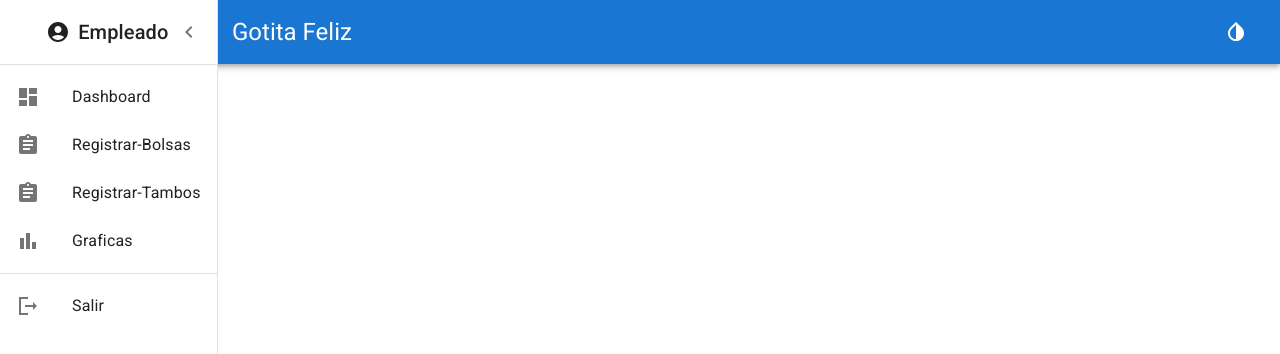
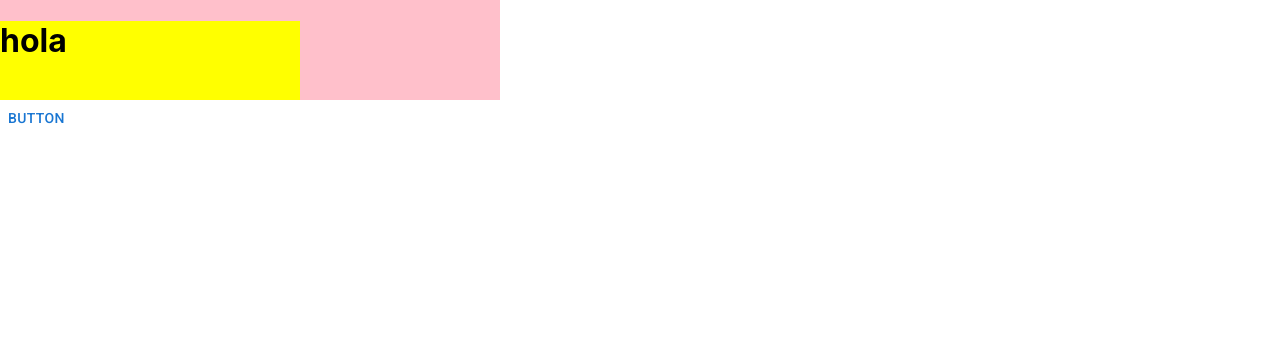
Before and after one commit to andreanicte02/gotita-feliz-frontend, a React (Create React App) app: page /employee in a window 1280 px wide. Shown: the top 354 px of the page. Built offline with nearby package versions, Linux system fonts and the light colour scheme.

Commit message:
-ejemplos

```diff
--- a/src/Components/Containers/Employee.js
+++ b/src/Components/Containers/Employee.js
@@ -1,12 +1,13 @@
 import Dashboard from './Employee/Dashboard';
 import React from 'react'
+import Pizarra from "./Employee/Pizarra";
 
 
 
 const Employee = props => {
   return (
     <>
-     <Dashboard/>
+     <Pizarra></Pizarra>
     </>
   );
 }
--- a/src/Components/Containers/Employee/Dashboard.js
+++ b/src/Components/Containers/Employee/Dashboard.js
@@ -24,7 +24,7 @@ const Dashboard = () => {
 
             <Box sx={{ display: 'flex' }}>
 
-                <AppBar position='absolute' open={flagOpenBar} >
+                <AppBar position='absolute' >
 
                     <Toolbar>
 
@@ -34,8 +34,6 @@ const Dashboard = () => {
                             aria-label="open drawer"
                             onClick={openBar}
                             sx={{
-
-
                                 ...(!flagOpenBar && { marginRight: '10px' }),
                                 ...(flagOpenBar && { marginRight: '180px' }),
                             }}
@@ -61,7 +59,7 @@ const Dashboard = () => {
 
                 </AppBar>
 
-                <Drawer variant="permanent" open={flagOpenBar}
+                <Drawer variant="permanent"
                     sx={{
                         ...(!flagOpenBar && { display: 'none' }),
 
@@ -74,8 +72,6 @@ const Dashboard = () => {
                             alignItems: 'center',
                             justifyContent: 'flex-end',
                             px: [1],
-
-
                         }}
 
                     >
--- /dev/null
+++ b/src/Components/Containers/Employee/Pizarra.js
@@ -0,0 +1,36 @@
+import React, {useState} from 'react';
+import PropTypes from 'prop-types';
+import {Box, Button} from "@mui/material";
+
+const Pizarra = props => {
+
+    const [open,setOpen] = useState(true);
+
+    const onClick=() =>{
+
+        setOpen(!open);
+
+    }
+
+    return (
+       <Box>
+           <Box width={{xs:0,sm:100,md:200,lg:500}} sx={{transition: "width 2s"}} overflow="hidden" bgcolor={"pink"} height={100}>
+
+               <Box width={300} height={300} bgcolor={{md:"salmon", lg:"yellow"} }>
+                   <h1> hola </h1>
+               </Box>
+
+           </Box>
+
+           <Button onClick={onClick}>
+               button
+           </Button>
+       </Box>
+    );
+};
+
+Pizarra.propTypes = {
+
+};
+
+export default Pizarra;
```
